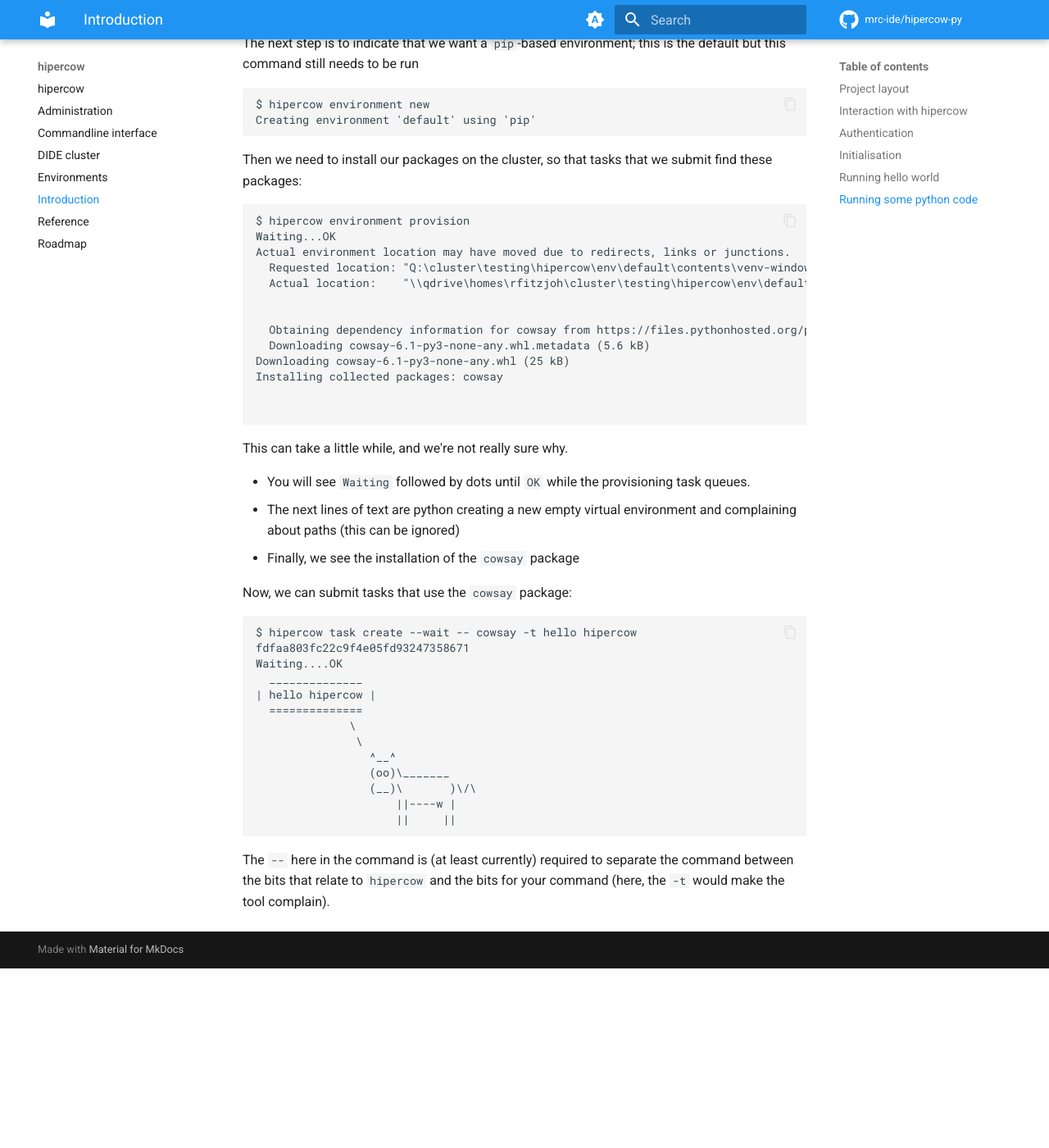
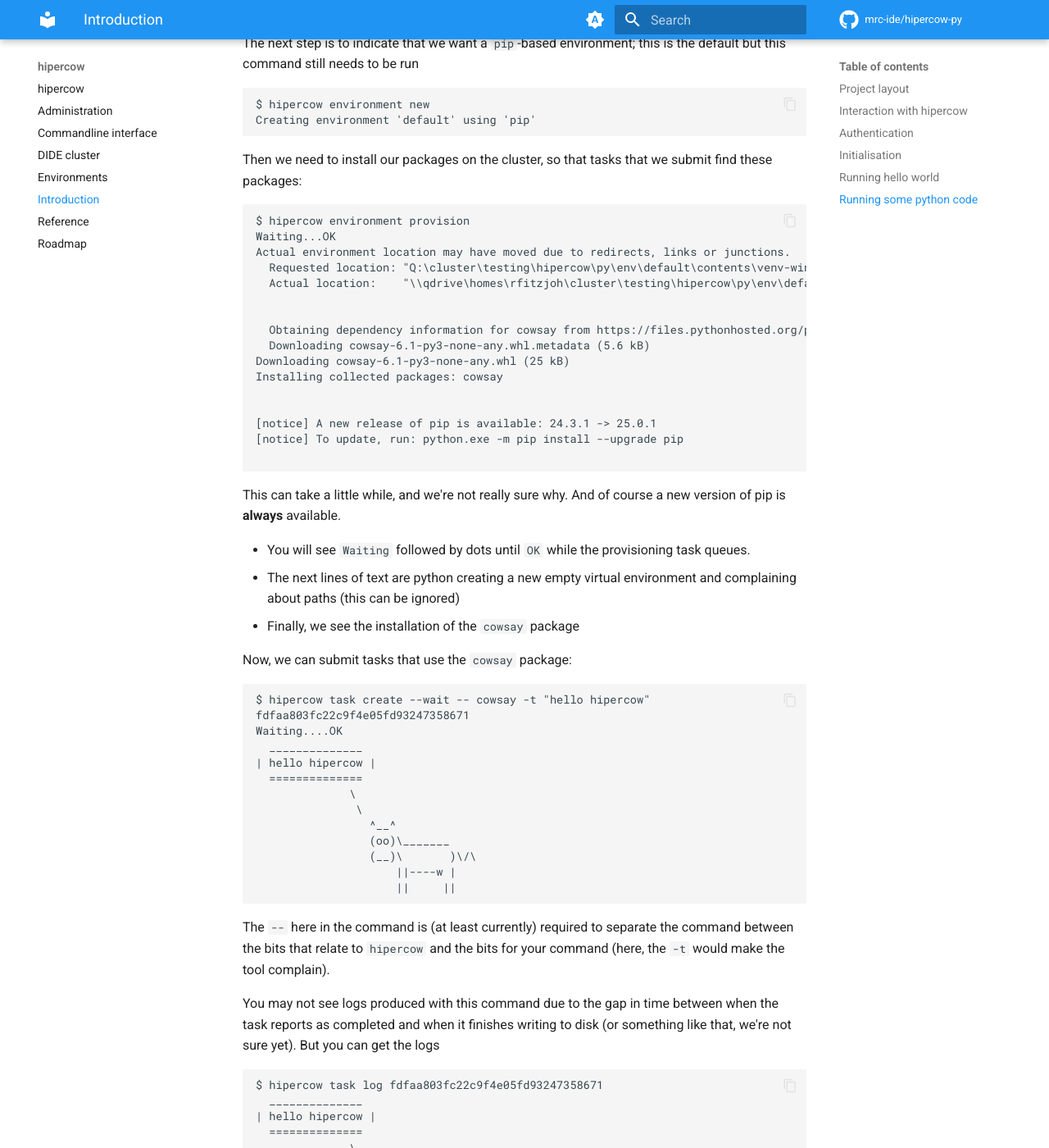
Before and after one commit to mrc-ide/hipercow-py, an MkDocs documentation site: the page built from docs/introduction.md, in a window 1280 px wide and 1400 px high, scrolled down 3402 px. Shown: the whole window at 82% size. Built offline with MkDocs 1.6.1 and Material for MkDocs 9.7.7, drawn with Linux system fonts in a browser that asks for light colours; comment, search, counter and statistics services are not loaded; before the commit the page ends 4583 px from its top, so only the background shows below that; some of the changed text lies outside the part shown.

Commit message:
More doc updates

````diff
--- a/docs/introduction.md
+++ b/docs/introduction.md
@@ -136,8 +136,8 @@
 $ hipercow environment provision
 Waiting...OK
 Actual environment location may have moved due to redirects, links or junctions.
-  Requested location: "Q:\cluster\testing\hipercow\env\default\contents\venv-windows\Scripts\python.exe"
-  Actual location:    "\\qdrive\homes\rfitzjoh\cluster\testing\hipercow\env\default\contents\venv-windows\Scripts\python.exe"
+  Requested location: "Q:\cluster\testing\hipercow\py\env\default\contents\venv-windows\Scripts\python.exe"
+  Actual location:    "\\qdrive\homes\rfitzjoh\cluster\testing\hipercow\py\env\default\contents\venv-windows\Scripts\python.exe"
 
 
   Obtaining dependency information for cowsay from https://files.pythonhosted.org/packages/f1/13/63c0a02c44024ee16f664e0b36eefeb22d54e93531630bd99e237986f534/cowsay-6.1-py3-none-any.whl.metadata
@@ -146,9 +146,12 @@
 Installing collected packages: cowsay
 
 
+[notice] A new release of pip is available: 24.3.1 -> 25.0.1
+[notice] To update, run: python.exe -m pip install --upgrade pip
+
 ```
 
-This can take a little while, and we're not really sure why.
+This can take a little while, and we're not really sure why.  And of course a new version of pip is **always** available.
 
 * You will see `Waiting` followed by dots until `OK` while the provisioning task queues.
 * The next lines of text are python creating a new empty virtual environment and complaining about paths (this can be ignored)
@@ -156,8 +159,8 @@
 
 Now, we can submit tasks that use the `cowsay` package:
 
-```
-$ hipercow task create --wait -- cowsay -t hello hipercow
+```console
+$ hipercow task create --wait -- cowsay -t "hello hipercow"
 fdfaa803fc22c9f4e05fd93247358671
 Waiting....OK
   ______________
@@ -173,3 +176,27 @@
 ```
 
 The `--` here in the command is (at least currently) required to separate the command between the bits that relate to `hipercow` and the bits for your command (here, the `-t` would make the tool complain).
+
+You may not see logs produced with this command due to the gap in time between when the task reports as completed and when it finishes writing to disk (or something like that, we're not sure yet).  But you can get the logs
+
+```console
+$ hipercow task log fdfaa803fc22c9f4e05fd93247358671
+  ______________
+| hello hipercow |
+  ==============
+              \
+               \
+                 ^__^
+                 (oo)\_______
+                 (__)\       )\/\
+                     ||----w |
+                     ||     ||
+
+```
+
+and also get the status of the task:
+
+```console
+$ hipercow task status fdfaa803fc22c9f4e05fd93247358671
+success
+```
````
